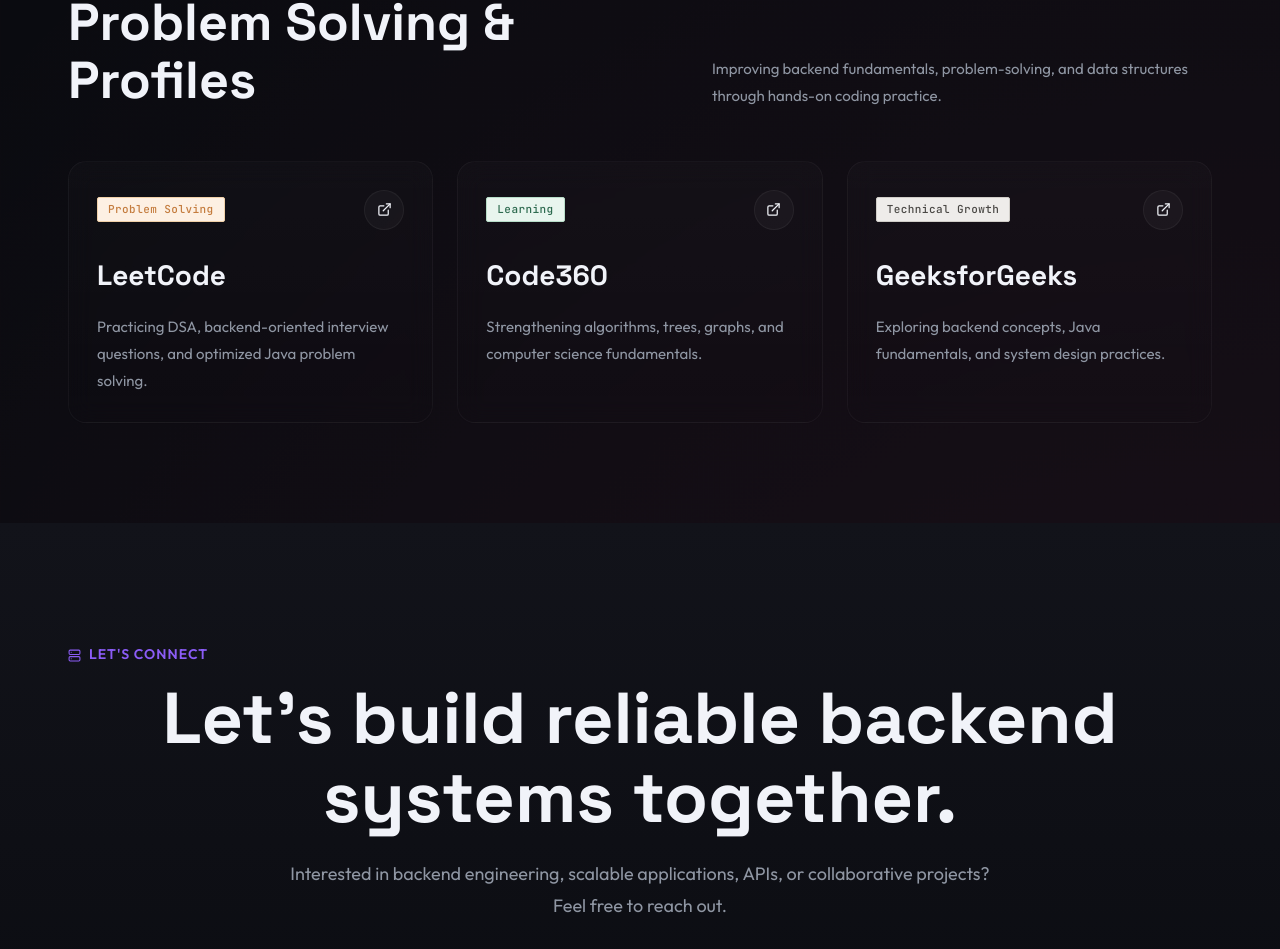
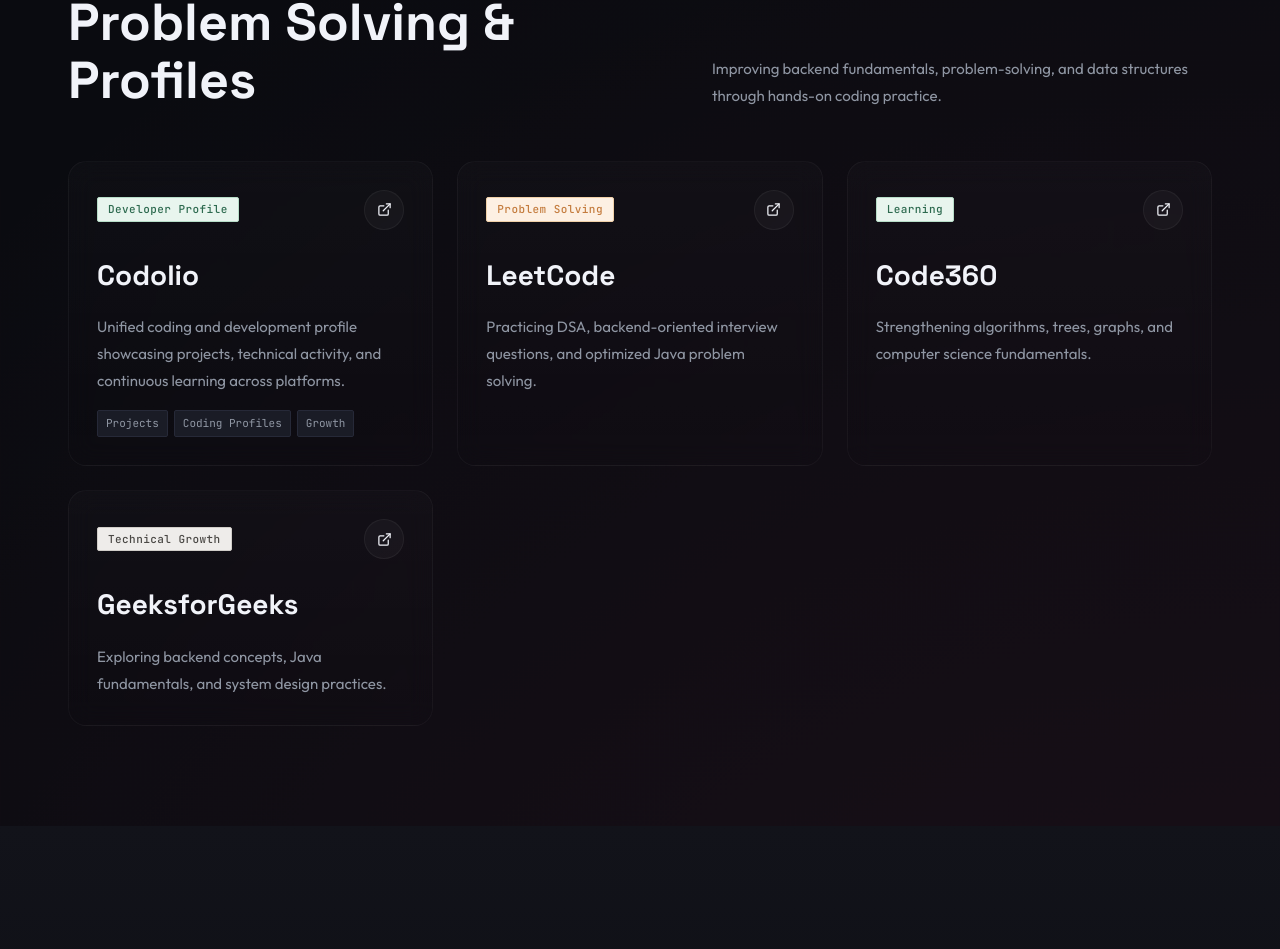
Before and after one commit to hnpsbindra-singh/Portfolio, a React (Vite) app in the folder New folder/: page / in a window 1280 px wide. Shown: the part 3658-4607 px from the top of the page. Built offline with nearby package versions, Linux system fonts and the light colour scheme.

Commit message:
Add Codolio project card to App component
Added a new project card for Codolio with description and tags.

```diff
--- a/New folder/src/App.jsx
+++ b/New folder/src/App.jsx
@@ -578,6 +578,36 @@ Building & shipping projects daily
 
           <div className="projects-grid">
 
+          {/* Codolio */}
+            <div className="project-card">
+              <div className="project-card-inner">
+                <div className="project-header">
+                  <Tag label="Developer Profile" color="green" />
+
+                  <a
+                    href="https://codolio.com/profile/ewgblvq"
+                    target="_blank"
+                    rel="noreferrer"
+                    className="icon-btn"
+                  >
+                    <ExternalLink size={15} />
+                  </a>
+                </div>
+
+                <h3 className="project-title">Codolio</h3>
+
+                <p className="project-desc">
+                  Unified coding and development profile showcasing projects,
+                  technical activity, and continuous learning across platforms.
+                </p>
+
+                <div style={{ display: "flex", flexWrap: "wrap", gap: "6px", marginTop: "16px" }}>
+                  <StackPill name="Projects" />
+                  <StackPill name="Coding Profiles" />
+                  <StackPill name="Growth" />
+                </div>
+              </div>
+            </div>
             <div className="project-card">
               <div className="project-card-inner">
 
```
